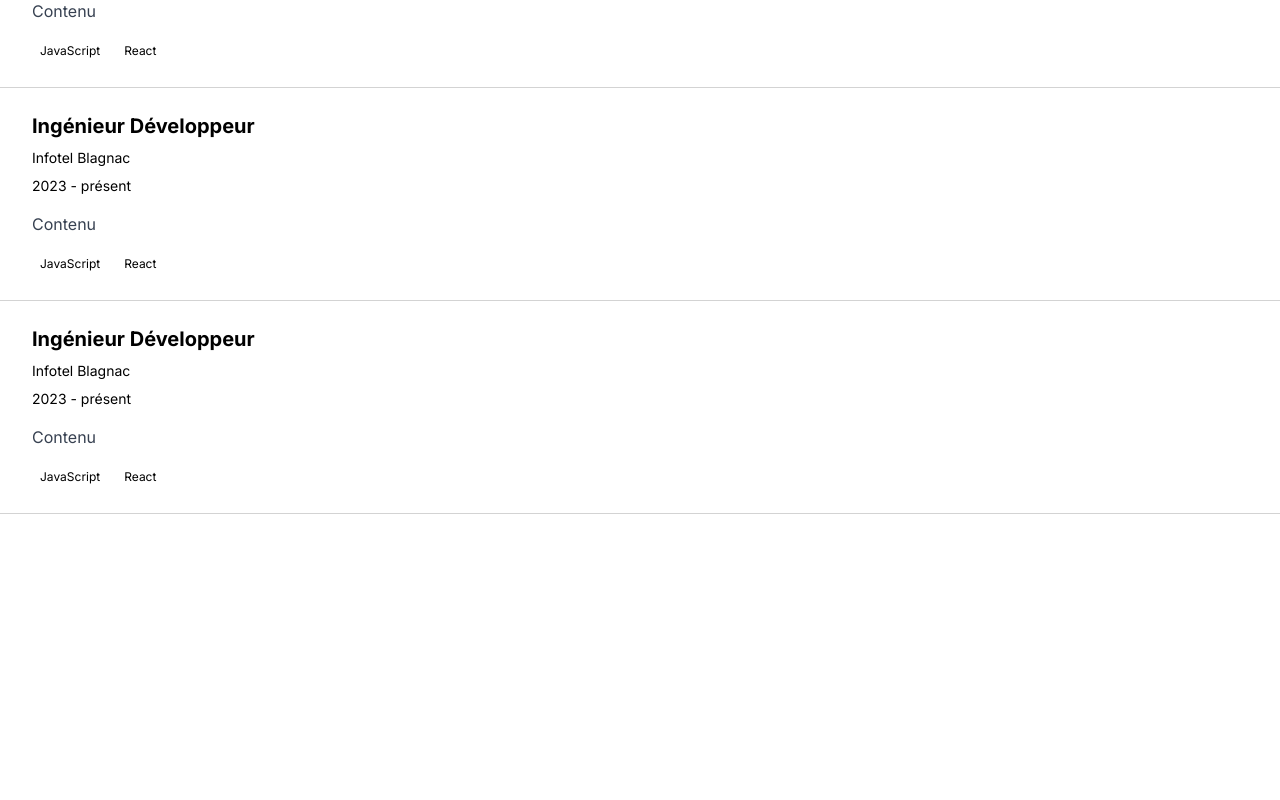
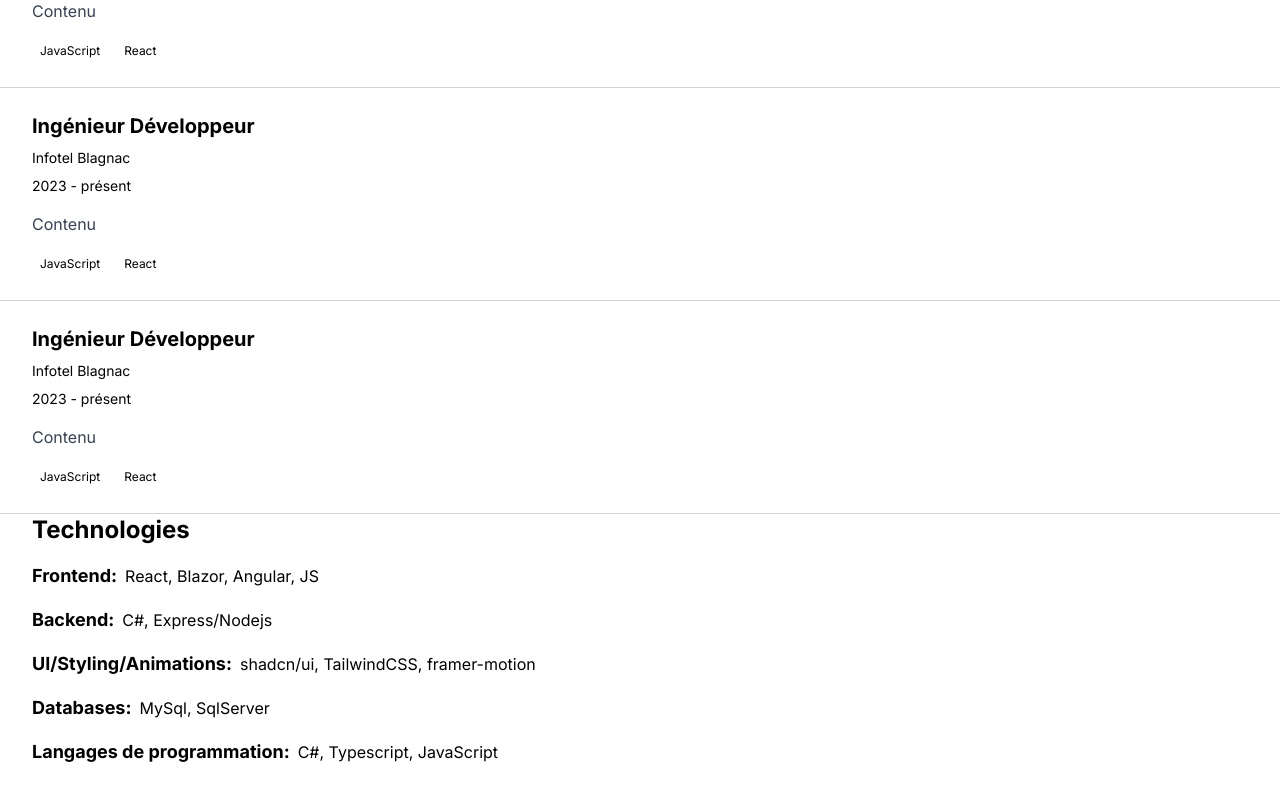
Before and after one commit to ThomasC317/websiteV2, a Next.js app: page /work in a window 1280 px wide. Shown: the part 1193-1993 px from the top of the page. Before the commit the page ends 1755 px from the top, so only its background shows below. Built offline with nearby package versions, Linux system fonts and the light colour scheme.

Commit message:
adding writing animation to title

```diff
--- a/app/page.tsx
+++ b/app/page.tsx
@@ -1,16 +1,25 @@
 "use client"
-import Link from "next/link"
 import { Button } from "@/components/ui/button"
-import { Label } from "@/components/ui/label"
-import { Input } from "@/components/ui/input"
-import { Textarea } from "@/components/ui/textarea"
+import Typical from 'react-typical';
 import Navbar from "@/components/component/navbar"
 import CommandPrompt from "@/components/component/commandPrompt"
+import React, { useState, useEffect } from 'react';
+
+
+const Home = () => {
 const handleButtonClick = () => {
   window.location.href = '/work';
 };
+const [isTyping, setIsTyping] = useState(true);
 
-export default function Home() {
+useEffect(() => {
+  const typingInterval = setInterval(() => {
+    setIsTyping(prev => !prev);
+  }, 9000); // Adjust this timing to match the total duration of the typing animation
+
+  return () => clearInterval(typingInterval);
+}, []);
+
   return (
     <div className="min-h-screen flex gap-main-page items-center justify-center py-12 bg-gray-100">
       <Navbar/>
@@ -18,7 +27,20 @@ export default function Home() {
         <main className="flex flex-col gap-8">
           <div className="space-y-4">
             <h1 className="text-4xl font-bold tracking-tighter sm:text-5xl md:text-6xl lg:text-7xl">
-              Bonjour, je m'appelle Thomas CERDERA
+              Bonjour, je m'appelle Thomas {' '}
+                <Typical
+                  steps={[
+                    'C', 500,
+                    'CE', 500,
+                    'CER', 500,
+                    'CERD', 500,
+                    'CERDE', 500,
+                    'CERDER', 500,
+                    'CERDERA', 500,
+                  ]}
+                  loop={1}
+                  wrapper="span"
+                />
             </h1>
             <p className="text-lg text-gray-700 md:text-xl lg:text-2xl">
               Je suis un développeur Full-Stack, actuellement très intéressé pour développer mes compétences en Front.
@@ -40,4 +62,7 @@ export default function Home() {
         </div>
       </div>
     </div>);
+
+
 }
+export default Home;
--- a/app/work/page.tsx
+++ b/app/work/page.tsx
@@ -147,7 +147,39 @@ const Experiences = () => {
     </div>
   </div>
 </div>
-
+<div className="px-8">
+            <h2 className="text-2xl font-bold mb-4">Technologies</h2>
+              <div  className="mb-4 flex techno-align">
+                <h3 className="text-lg font-bold">Frontend: </h3>
+                    <p className="ml-2">
+                      React, Blazor, Angular, JS
+                    </p>
+              </div>
+              <div  className="mb-4 flex techno-align">
+                <h3 className="text-lg font-bold">Backend: </h3>
+                    <p className="ml-2">
+                      C#, Express/Nodejs
+                    </p>
+              </div>
+              <div  className="mb-4 flex techno-align">
+                <h3 className="text-lg font-bold">UI/Styling/Animations: </h3>
+                    <p className="ml-2">
+                    shadcn/ui, TailwindCSS, framer-motion
+                    </p>
+              </div>
+              <div  className="mb-4 flex techno-align">
+                <h3 className="text-lg font-bold">Databases: </h3>
+                    <p className="ml-2">
+                      MySql, SqlServer
+                    </p>
+              </div>
+              <div  className="mb-4 flex techno-align">
+                <h3 className="text-lg font-bold">Langages de programmation: </h3>
+                    <p className="ml-2">
+                      C#, Typescript, JavaScript
+                    </p>
+              </div>
+          </div>
         </div>
       </main>
     </div>
```
